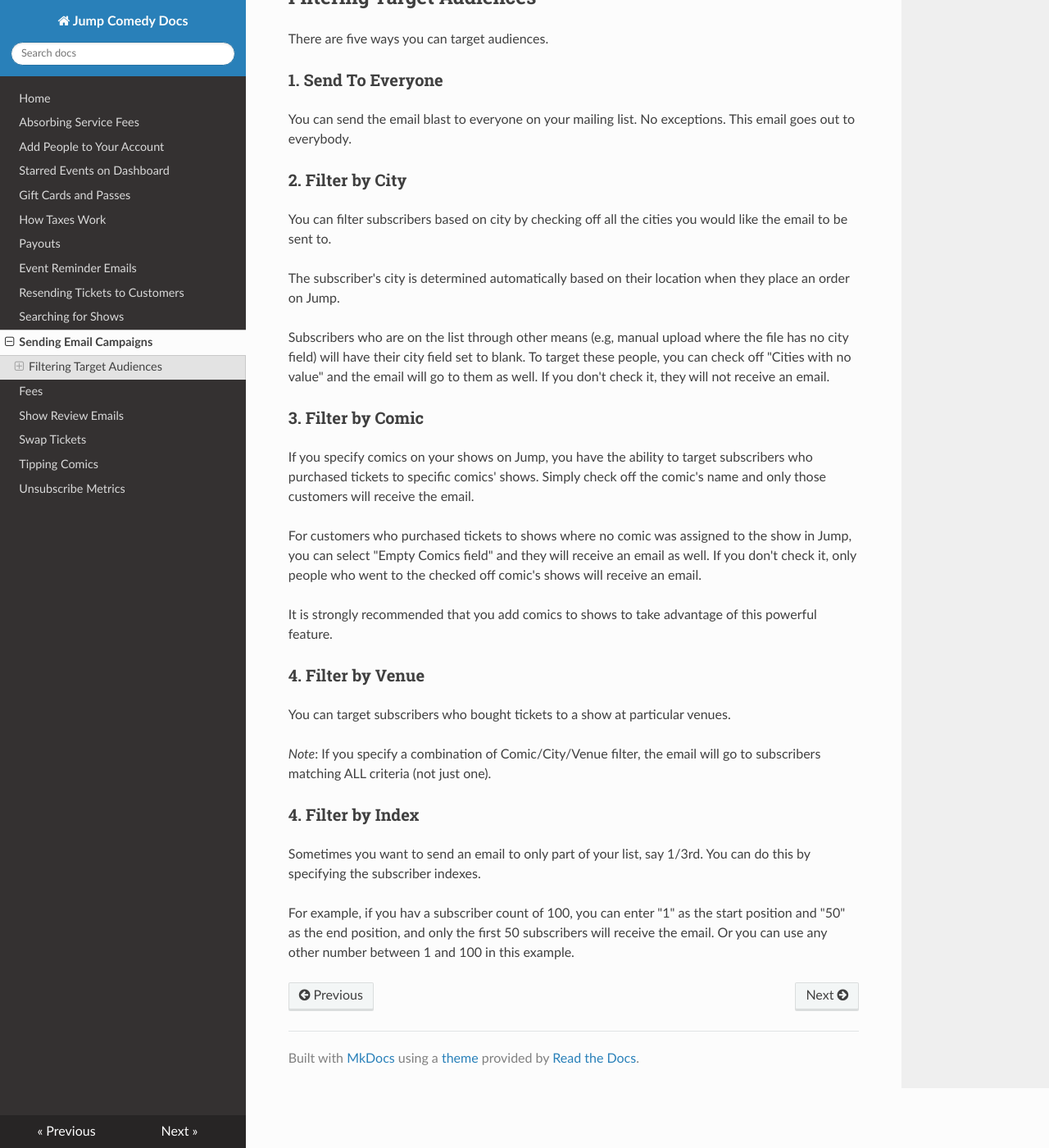
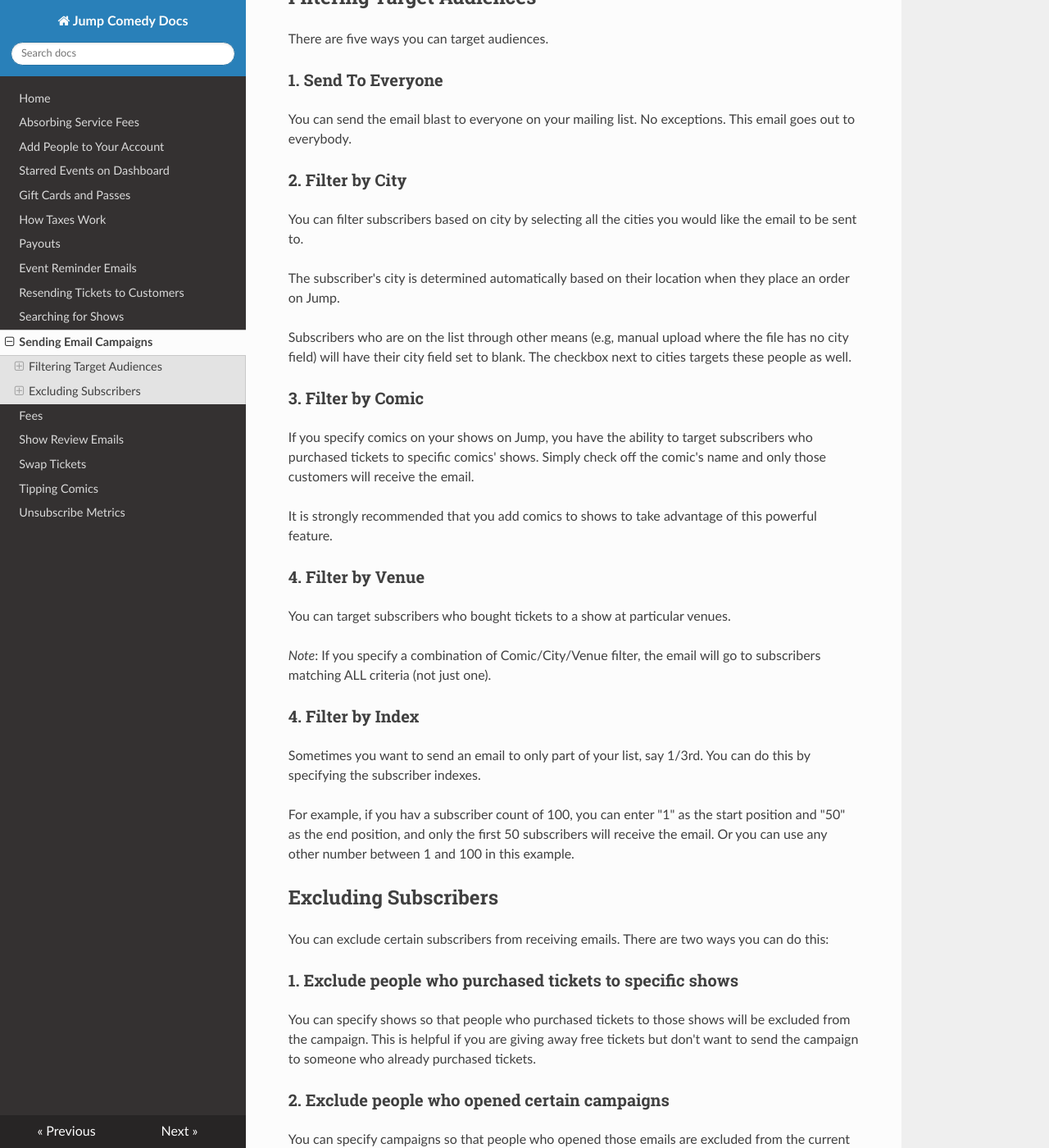
Before and after one commit to Jump-Comedy/jump-comedy-docs, an MkDocs documentation site: the page built from docs/sending-email-campaigns.md, in a window 1280 px wide and 1400 px high, scrolled down 252 px. Shown: the whole window at 82% size. Built offline with MkDocs 1.6.1, drawn with Linux system fonts in a browser that asks for light colours; nearby versions of some CDN libraries; some of the changed text lies outside the part shown.

Commit message:
excluding subscribers

```diff
--- a/docs/sending-email-campaigns.md
+++ b/docs/sending-email-campaigns.md
@@ -13,22 +13,17 @@ You can send the email blast to everyone on your mailing list. No exceptions. Th
 
 ### 2. Filter by City
 
-You can filter subscribers based on city by checking off all the cities you would like the email to be sent to.
+You can filter subscribers based on city by selecting all the cities you would like the email to be sent to.
 
 The subscriber's city is determined automatically based on their location when they place an order on Jump.
 
 Subscribers who are on the list through other means (e.g, manual upload where the file has no city field) will have
-their city field set to blank. To target these people, you can check off "Cities with no value" and the email will go
-to them as well. If you don't check it, they will not receive an email.
+their city field set to blank. The checkbox next to cities targets these people as well.
 
 ### 3. Filter by Comic
 
 If you specify comics on your shows on Jump, you have the ability to target subscribers who purchased tickets
 to specific comics' shows. Simply check off the comic's name and only those customers will receive the email.
-
-For customers who purchased tickets to shows where no comic was assigned to the show in Jump, you can select "Empty Comics field"
-and they will receive an email as well. If you don't check it, only people who went to the checked off comic's shows will
-receive an email.
 
 It is strongly recommended that you add comics to shows to take advantage of this powerful feature.
 
@@ -44,3 +39,18 @@ Sometimes you want to send an email to only part of your list, say 1/3rd. You ca
 
 For example, if you hav a subscriber count of 100, you can enter "1" as the start position and "50" as the end position, and only
 the first 50 subscribers will receive the email. Or you can use any other number between 1 and 100 in this example.
+
+
+## Excluding Subscribers
+
+You can exclude certain subscribers from receiving emails. There are two ways you can do this:
+
+### 1. Exclude people who purchased tickets to specific shows
+
+You can specify shows so that people who purchased tickets to those shows will be excluded from the campaign. This is
+helpful if you are giving away free tickets but don't want to send the campaign to someone who already purchased tickets.
+
+### 2. Exclude people who opened certain campaigns
+
+You can specify campaigns so that people who opened those emails are excluded from the current campaign. This is
+helpful when you want to target people who haven't yet opened your initial email.
```
